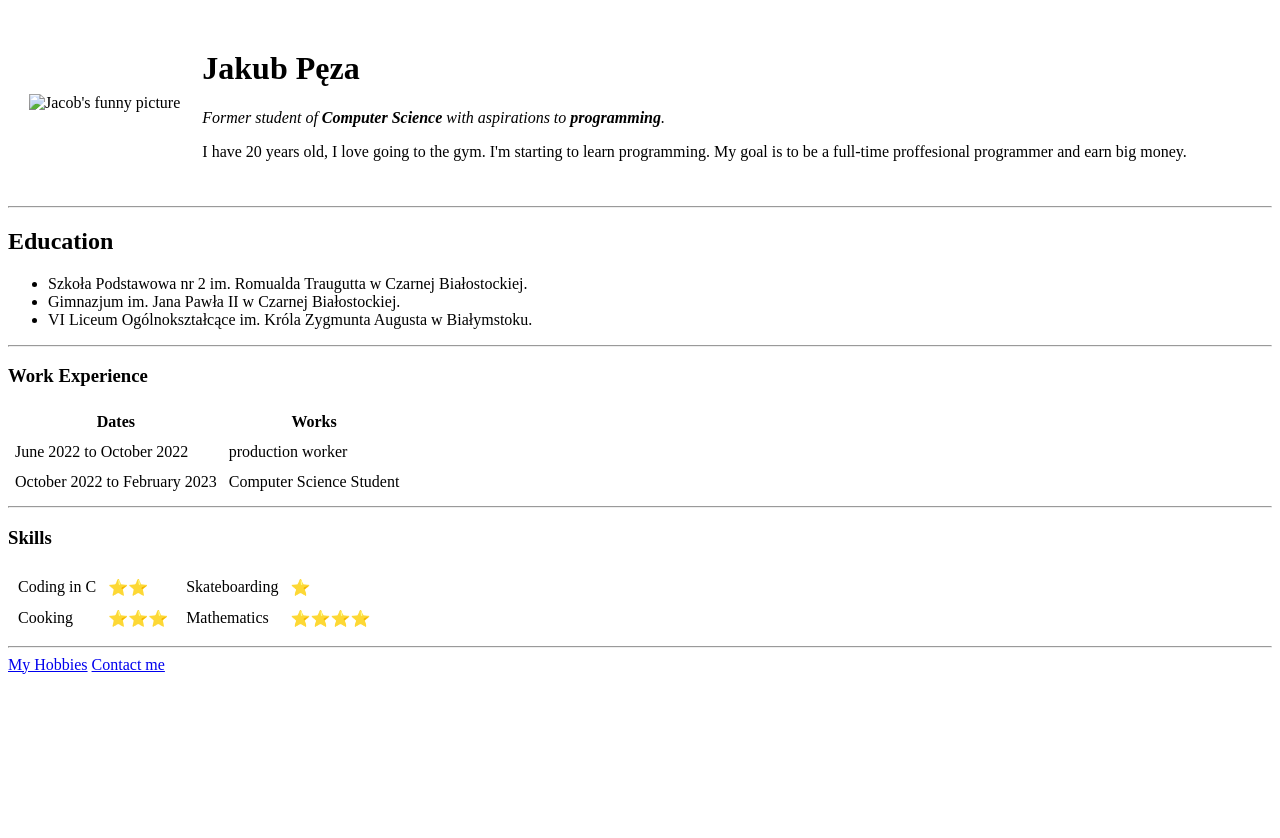
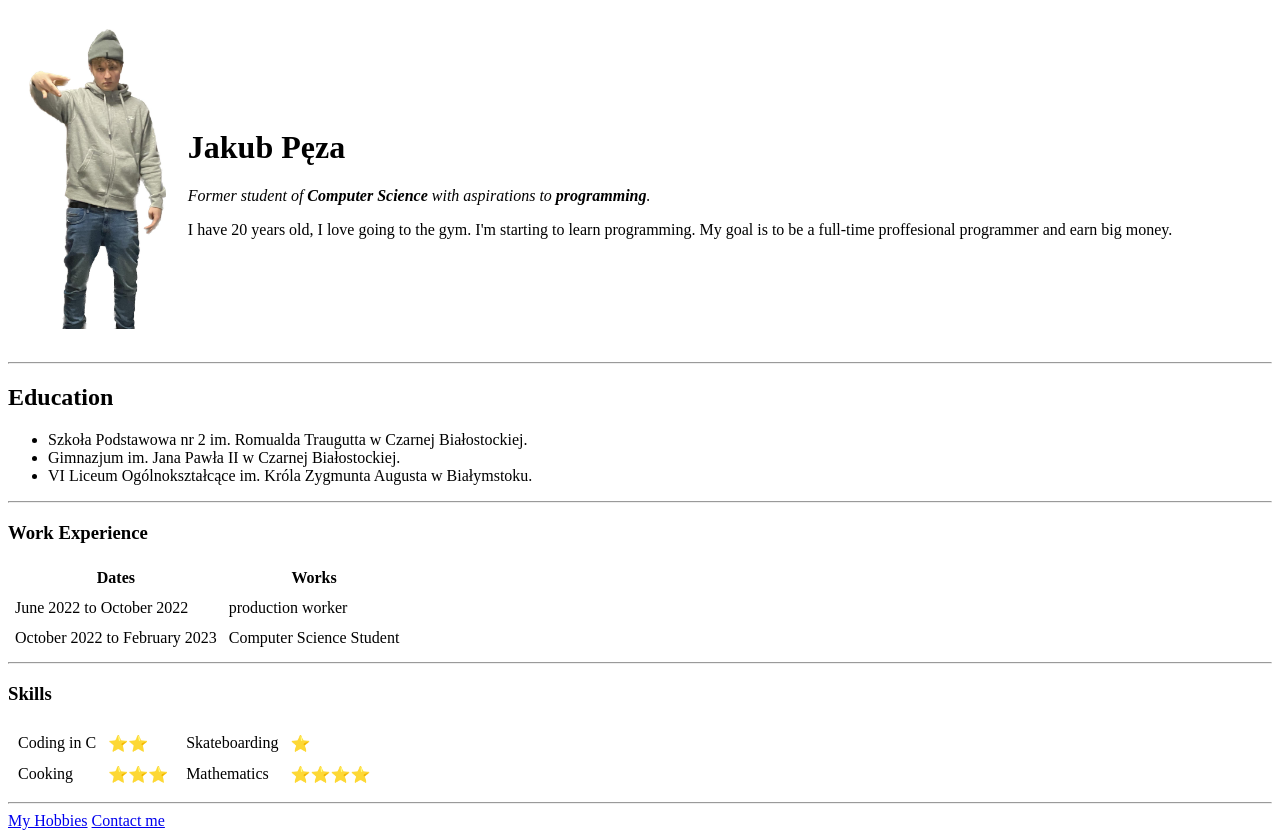
Before and after one commit to kubapeza/funnypage, a plain HTML site: page index.html in a window 1280 px wide. Before the commit the page ends 800 px from the top, so only its background shows below. Drawn offline with Linux system fonts and the light colour scheme.

Commit message:
Update index.html

```diff
--- a/index.html
+++ b/index.html
@@ -7,7 +7,7 @@
 <body>
     <table cellspacing="20">
         <tr>
-            <td><img src="gangster.jpg" alt="Jacob's funny picture" height="300"></td>
+            <td><img src="images/gangster.jpg" alt="Jacob's funny picture" height="300"></td>
             <td><h1>Jakub Pęza</h1>
                 <p><em>Former student of <strong>Computer Science </strong>with aspirations to <strong>programming</strong>.</em></p>
             <p>I have 20 years old, I love going to the gym. I'm starting to learn programming.
```
